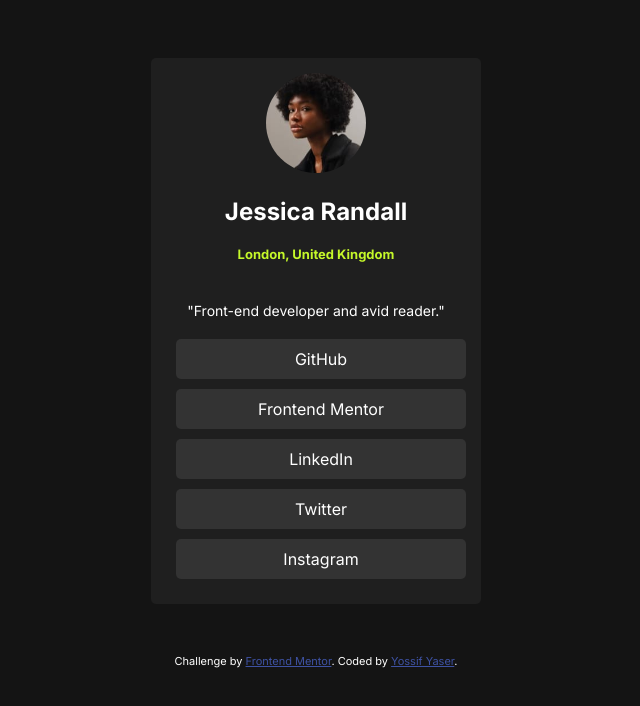
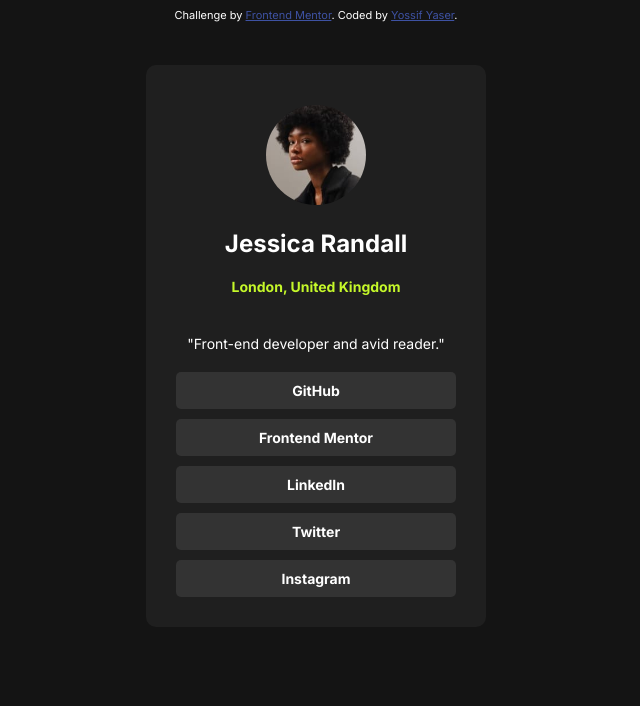
Before and after one commit to YoussefYaser11/Social-links-profile, a plain HTML site: page index.html in a window 1280 px wide. Shown: the whole page, without its empty margins (324-964 px from the left). Drawn offline with Linux system fonts and the light colour scheme.

Commit message:
Update index.html

```diff
--- a/index.html
+++ b/index.html
@@ -30,40 +30,42 @@
         box-sizing: border-box;
         background-color: hsl(0, 0%, 8%);
         font-family: "Inter", sans-serif;
-        display: flex;
-        justify-content: center;
-        align-items: center;
-        flex-direction: column;
         color: hsl(0, 0%, 100%);
+        position: relative;
+        text-align: center;
       }
       section {
+        position: absolute;
+        left: 50%;
+        top: 50%;
+        transform: translate(-50%);
         background-color: hsl(0, 0%, 12%);
         width: 300px;
         text-align: center;
-        border-radius: 5px;
-        padding: 15px;
+        border-radius: 10px;
+        padding: 20px;
         margin: 50px 0;
       }
       section .avater-img img {
         width: 100px;
         height: 100px;
         border-radius: 50%;
+        margin: 20px 0 0 0;
       }
       section .content p {
         font-size: 14px;
       }
-      section .content h1 {
+      section .content h2 {
+        color: hsl(75, 94%, 57%);
         font-size: 14px;
-      }
-      section .content h3 {
-        color: hsl(75, 94%, 57%);
-        font-size: 13px;
         margin-bottom: 40px;
       }
       section .content span {
         padding: 10px;
+        font-size: 14px;
+        font-weight: bold;
         text-align: center;
-        width: calc(100% - 30px);
+        width: calc(100% - 40px);
         margin: 10px;
         border-radius: 5px;
         display: block;
@@ -82,8 +84,8 @@
         <img src="assets/images/avatar-jessica.jpeg" alt="" />
       </div>
       <div class="content">
-        <h2>Jessica Randall</h2>
-        <h3>London, United Kingdom</h3>
+        <h1>Jessica Randall</h1>
+        <h2>London, United Kingdom</h2>
         <p>"Front-end developer and avid reader."</p>
         <span>GitHub</span>
         <span>Frontend Mentor</span>
```
